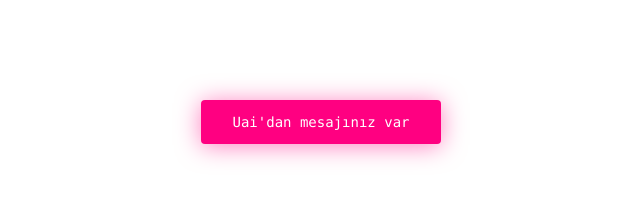
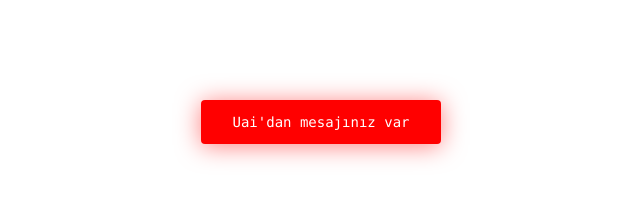
Before and after one commit to pingazaki/happybirthday, a plain HTML site: page index.html in a window 1280 px wide. Shown: the whole page, without its empty margins (319-959 px from the left). Drawn offline with Linux system fonts and the light colour scheme.

Commit message:
Update index.html

```diff
--- a/index.html
+++ b/index.html
@@ -21,14 +21,14 @@
   margin-bottom: 60px;
   -webkit-appearance: none;
   appearance: none;
-  background-color: #ff0081;
+  background-color: #ff0000;
   color: #fff;
   border-radius: 4px;
   border: none;
   cursor: pointer;
   position: relative;
   transition: .3s ease all;
-  box-shadow: 0 2px 25px rgba(255, 0, 130, 0.5);
+  box-shadow: 0 2px 25px #ff000080;
   width: 240px;
 
 }
@@ -49,18 +49,18 @@
 .bubbly-button:before {
   display: none;
   top: -75%;
-  background-image: radial-gradient(circle, #ff0081 20%, transparent 20%), radial-gradient(circle, transparent 20%, #ff0081 20%, transparent 30%), radial-gradient(circle, #ff0081 20%, transparent 20%), radial-gradient(circle, #ff0081 20%, transparent 20%), radial-gradient(circle, transparent 10%, #ff0081 15%, transparent 20%), radial-gradient(circle, #ff0081 20%, transparent 20%), radial-gradient(circle, #ff0081 20%, transparent 20%), radial-gradient(circle, #ff0081 20%, transparent 20%), radial-gradient(circle, #ff0081 20%, transparent 20%);
+  background-image: radial-gradient(circle, #ff0000 20%, transparent 20%), radial-gradient(circle, transparent 20%, #ff0000 20%, transparent 30%), radial-gradient(circle, #ff0000 20%, transparent 20%), radial-gradient(circle, #ff0000 20%, transparent 20%), radial-gradient(circle, transparent 10%, #ff0000 15%, transparent 20%), radial-gradient(circle, #ff0000 20%, transparent 20%), radial-gradient(circle, #ff0000 20%, transparent 20%), radial-gradient(circle, #ff0000 20%, transparent 20%), radial-gradient(circle, #ff0000 20%, transparent 20%);
   background-size: 10% 10%, 20% 20%, 15% 15%, 20% 20%, 18% 18%, 10% 10%, 15% 15%, 10% 10%, 18% 18%;
 }
 .bubbly-button:after {
   display: none;
   bottom: -75%;
-  background-image: radial-gradient(circle, #ff0081 20%, transparent 20%), radial-gradient(circle, #ff0081 20%, transparent 20%), radial-gradient(circle, transparent 10%, #ff0081 15%, transparent 20%), radial-gradient(circle, #ff0081 20%, transparent 20%), radial-gradient(circle, #ff0081 20%, transparent 20%), radial-gradient(circle, #ff0081 20%, transparent 20%), radial-gradient(circle, #ff0081 20%, transparent 20%);
+  background-image: radial-gradient(circle, #ff0000 20%, transparent 20%), radial-gradient(circle, #ff0000 20%, transparent 20%), radial-gradient(circle, transparent 10%, #ff0000 15%, transparent 20%), radial-gradient(circle, #ff0000 20%, transparent 20%), radial-gradient(circle, #ff0000 20%, transparent 20%), radial-gradient(circle, #ff0000 20%, transparent 20%), radial-gradient(circle, #ff0000 20%, transparent 20%);
   background-size: 15% 15%, 20% 20%, 18% 18%, 20% 20%, 15% 15%, 10% 10%, 20% 20%;
 }
 .bubbly-button:active {
   transform: scale(0.9);
-  background-color: #e60074;
+  background-color: #ff0000;
   box-shadow: 0 2px 25px rgba(255, 0, 130, 0.2);
 }
 .bubbly-button.animate:before {
```
